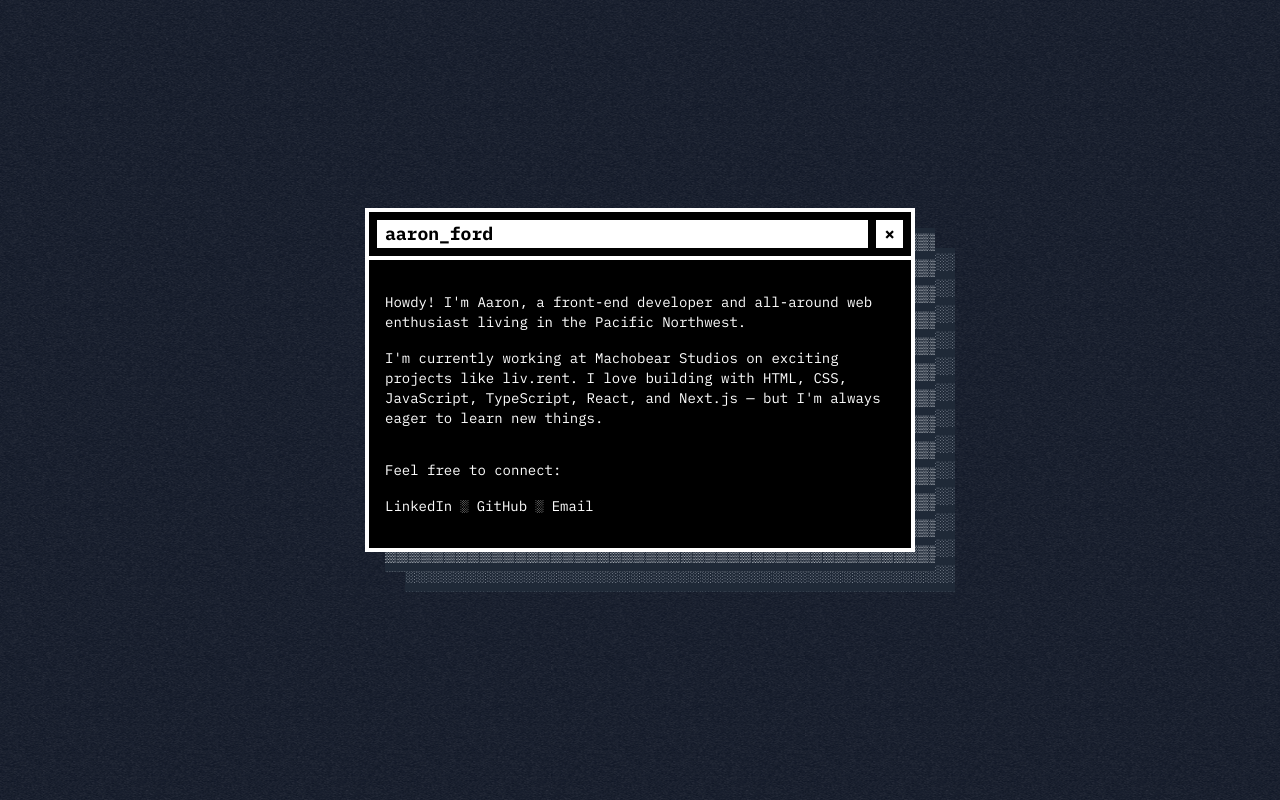
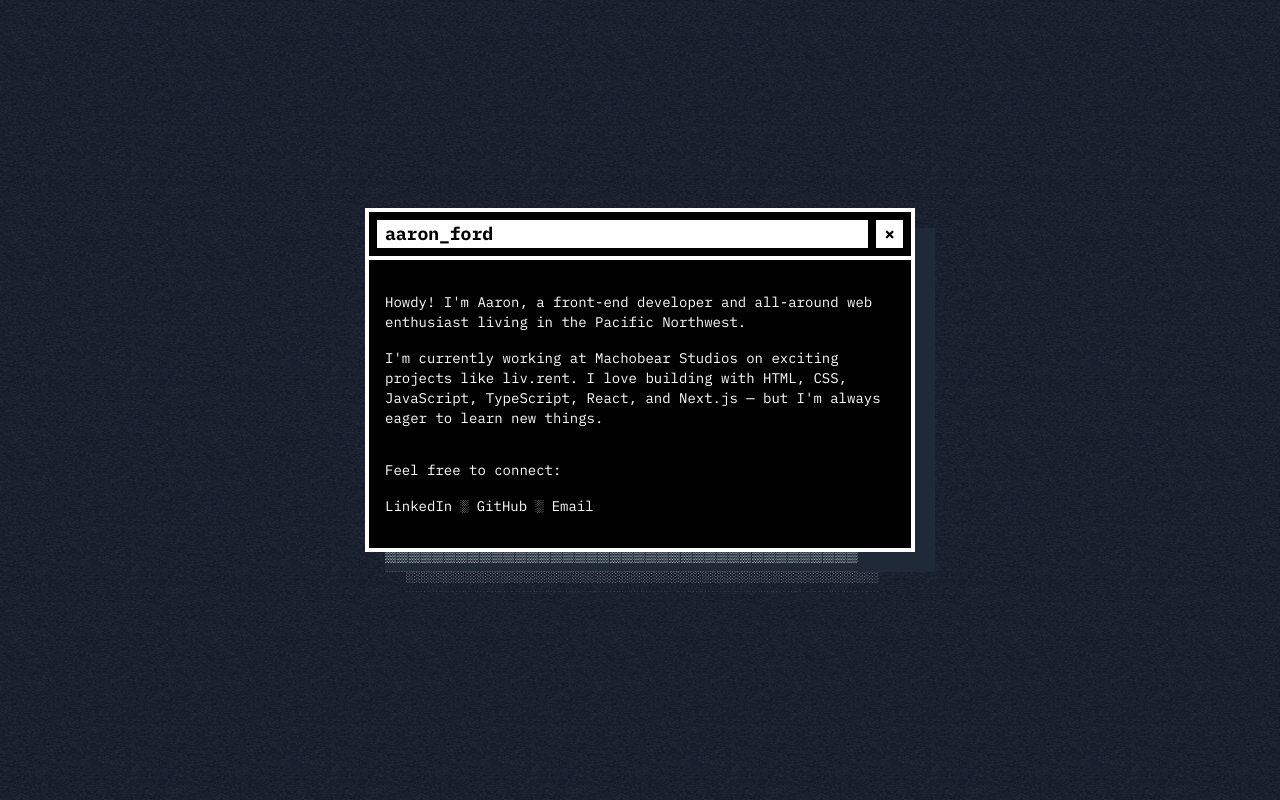
Before and after one commit to fordooo/ford.ooo, a Next.js app: page / in a window 1280 px wide. Built offline with nearby package versions, Linux system fonts and the light colour scheme.

Commit message:
minor homepage cleanup

```diff
--- a/app/page.tsx
+++ b/app/page.tsx
@@ -3,10 +3,10 @@ import BackgroundNoise from '@/components/background-noise'
 const ShadowFill = ({ character }: { character: string }) => {
   return (
     <>
-      {Array(24)
+      {Array(20)
         .fill('')
         .map((_, i) => (
-          <span key={`row-${character}-${i}`}>{character.repeat(60)}</span>
+          <span key={`row-${character}-${i}`}>{character.repeat(40)}</span>
         ))}
     </>
   )
@@ -23,7 +23,7 @@ const ASCIIShadows = () => {
       </div>
       <div
         aria-hidden="true"
-        className="font-shadow absolute left-5 top-5 -z-20 flex h-full w-full flex-col overflow-hidden bg-gray-800 leading-[26px] tracking-[0.5px] text-gray-300 sm:left-10 sm:top-10 sm:text-gray-400"
+        className="font-shadow absolute left-5 top-5 -z-20 flex h-full w-full flex-col overflow-hidden bg-transparent leading-[26px] tracking-[0.5px] text-gray-300 sm:left-10 sm:top-10 sm:text-gray-400"
       >
         <ShadowFill character="░" />
       </div>
@@ -34,7 +34,6 @@ const ASCIIShadows = () => {
 export default function Home() {
   return (
     <main className="flex min-h-dvh flex-col items-center justify-center bg-gray-900 p-8 font-mono">
-      <BackgroundNoise />
       <section className="relative z-10 mb-5 mr-5 flex max-w-[550px] flex-col bg-black sm:mb-10 sm:mr-10 lg:mr-0">
         <div className="flex items-center justify-center gap-2 border-4 border-white bg-black p-2 text-black">
           <div className="flex-1 gap-2 bg-white">
@@ -87,6 +86,7 @@ export default function Home() {
         </div>
         <ASCIIShadows />
       </section>
+      <BackgroundNoise />
     </main>
   )
 }
```
